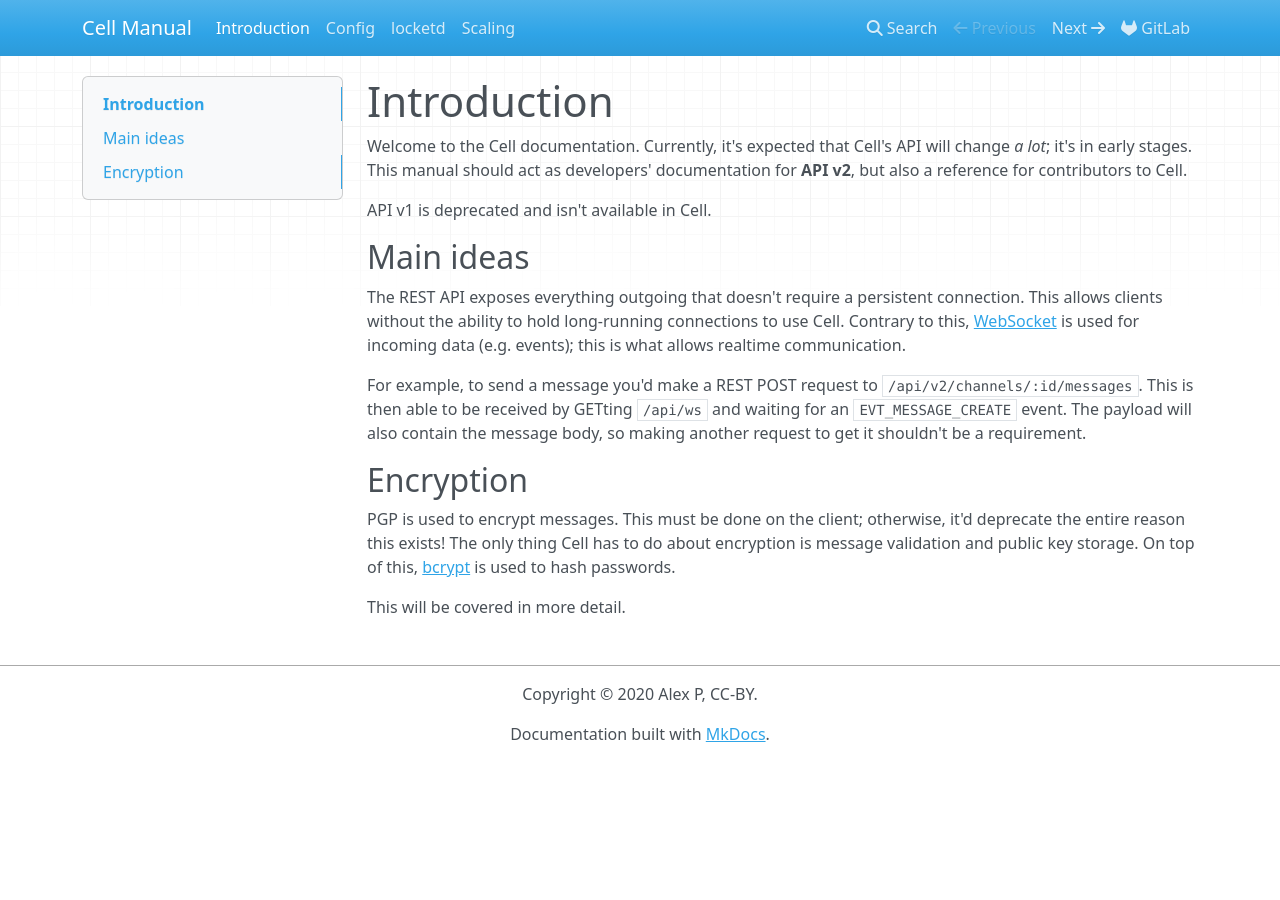
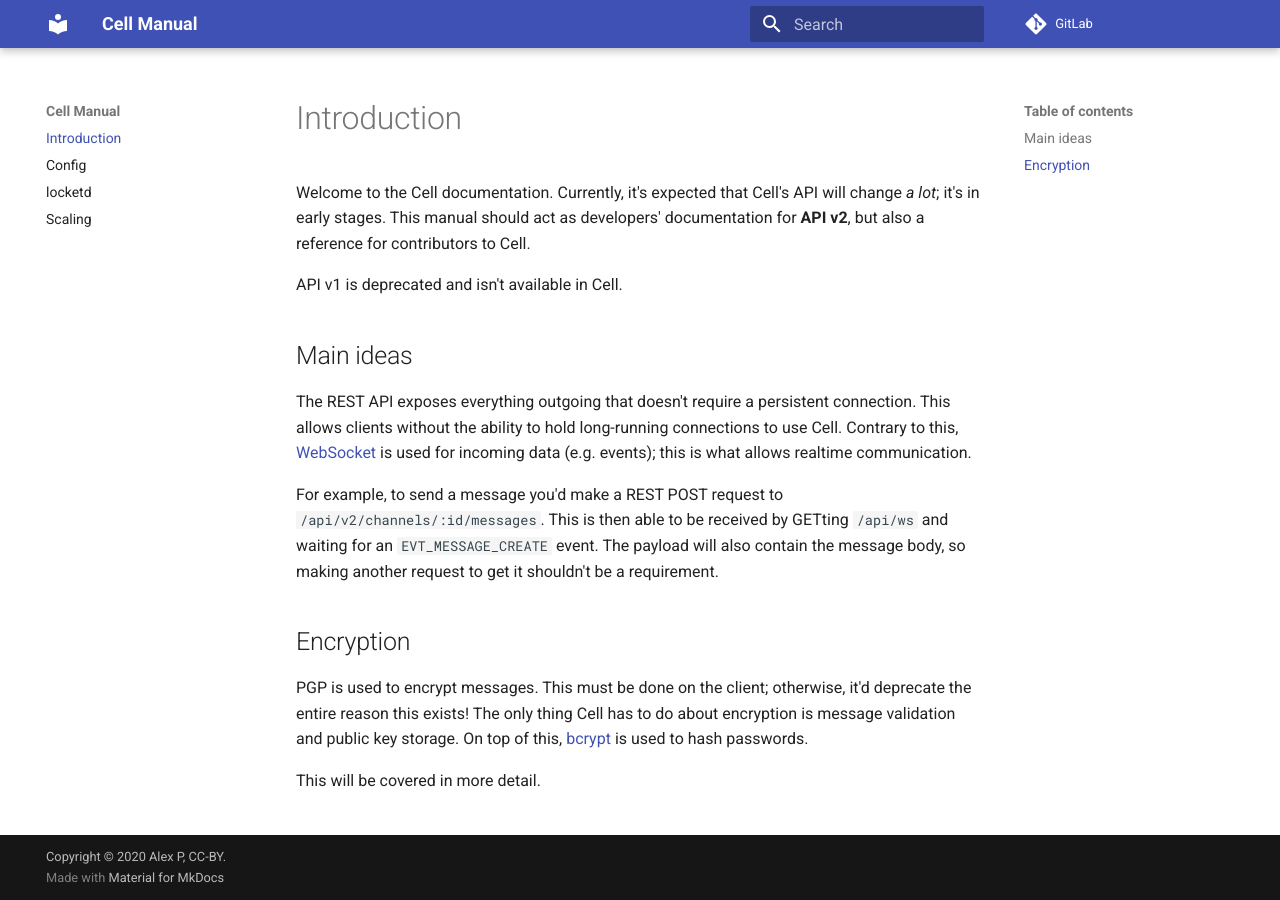
Before and after one commit to open-slicer/cell, an MkDocs documentation site: the page built from docs/index.md, in a window 1280 px wide. Built offline with MkDocs 1.6.1 and Material for MkDocs 9.7.7, drawn with Linux system fonts in a browser that asks for light colours; nearby versions of some CDN libraries.

Commit message:
chore(mkdocs): Use mkdocs-material

```diff
--- a/mkdocs.yml
+++ b/mkdocs.yml
@@ -14,5 +14,4 @@ markdown_extensions:
   - admonition
 
 theme:
-  name: mkdocs
-  highlightjs: true
+  name: material
--- a/requirements.txt
+++ b/requirements.txt
@@ -1 +1,2 @@
 mkdocs>=1.1.2
+mkdocs-material
```
